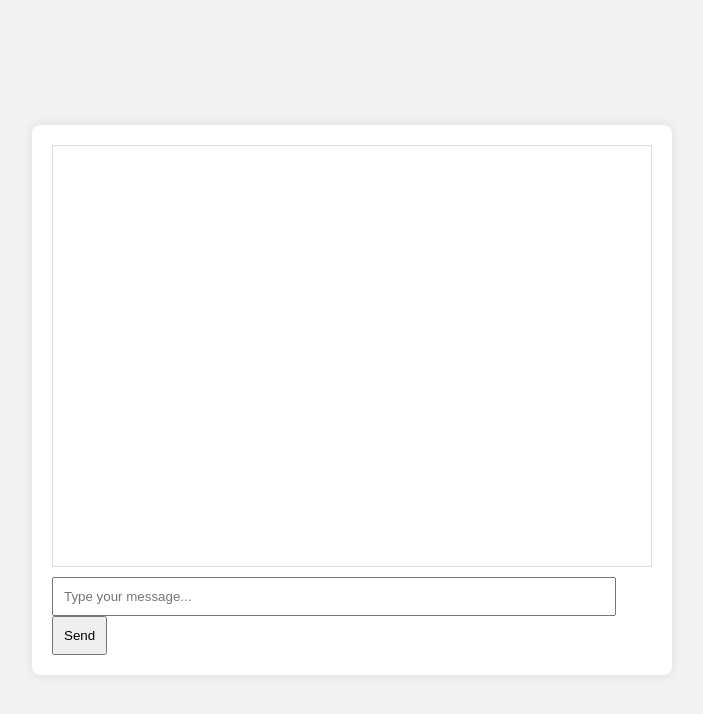
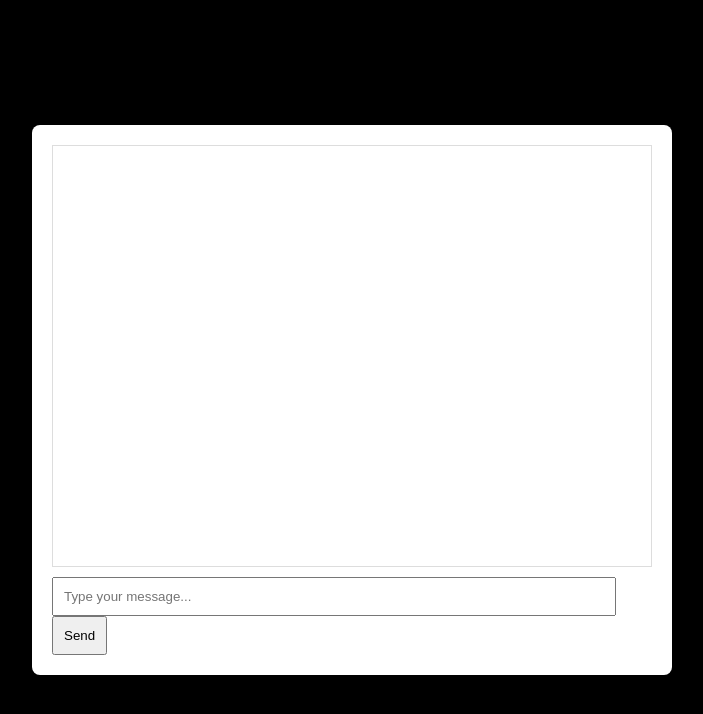
Before and after one commit to alinganil/mentalhealth_chatbot, a plain HTML site: page index.html in a window 1280 px wide. Shown: the whole page, without its empty margins (288-991 px from the left). Drawn offline with Linux system fonts and the light colour scheme.

Commit message:
Update index.html
Changed the color

```diff
--- a/index.html
+++ b/index.html
@@ -12,7 +12,7 @@
             align-items: center;
             height: 100vh;
             margin: 0;
-            background-color: #f2f2f2;
+            background-color: #000000;
         }
         #chat-container {
             width: 80%;
```
